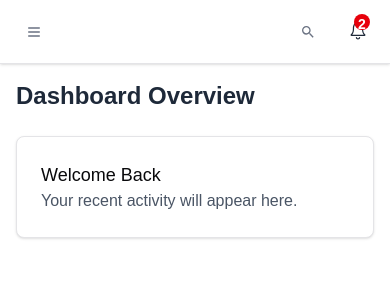
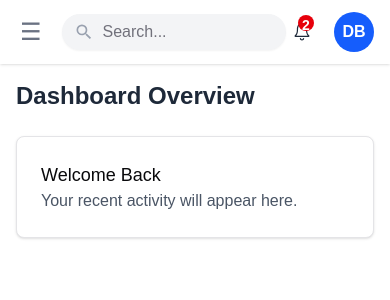
Before and after one commit to dinahbella/task-management, a Next.js app in the folder client/: page /dashboard in a window 390 px wide. Shown: the top 300 px of the page. Built offline with nearby package versions, Linux system fonts and the light colour scheme.

Commit message:
useAvatar

```diff
--- a/client/src/components/Navbar.jsx
+++ b/client/src/components/Navbar.jsx
@@ -4,54 +4,44 @@ import { useDispatch, useSelector } from "react-redux";
 import NotificationPanel from "./NotificationPanel";
 import { setOpenSidebar } from "@/redux/slices/authSlice";
 import { Input } from "./ui/input";
-import { Button } from "./ui/button";
-import { Menu } from "lucide-react";
+import UserAvatar from "./UserAvatar";
 
 const Navbar = () => {
   const { user } = useSelector((state) => state.auth);
   const dispatch = useDispatch();
 
   return (
-    <header className="sticky top-0 z-50 flex h-16 w-full items-center justify-between border-b bg-white px-4 shadow-sm dark:border-gray-800 dark:bg-gray-900">
-      <div className="flex items-center gap-4">
-        {/* Mobile sidebar toggle */}
-        <Button
-          variant="ghost"
-          size="icon"
-          className="md:hidden"
+    <header className="sticky top-0 z-50 bg-white shadow-sm">
+      <div className="flex items-center justify-between h-16 px-4 sm:px-6 lg:px-8">
+        {/* Left section - Hamburger and Search */}
+        <div className="flex items-center space-x-4">
+          <button
             onClick={() => dispatch(setOpenSidebar(true))}
+            className="p-1 text-gray-500 rounded-md hover:bg-gray-100 focus:outline-none focus:ring-2 focus:ring-gray-200 md:hidden"
             aria-label="Open sidebar"
           >
-          <Menu className="h-5 w-5 text-gray-500 dark:text-gray-400" />
-        </Button>
+            <span className="text-2xl">☰</span>
+          </button>
 
-        {/* Search bar */}
-        <div className="relative hidden w-64 items-center 2xl:w-80">
-          <MdOutlineSearch className="absolute left-3 h-5 w-5 text-gray-400 dark:text-gray-500" />
+          <div className="relative max-w-md w-full">
+            <div className="absolute inset-y-0 left-0 pl-3 flex items-center pointer-events-none">
+              <MdOutlineSearch className="h-5 w-5 text-gray-400" />
+            </div>
             <Input
               type="text"
               placeholder="Search..."
-            className="w-full rounded-full pl-10 pr-4 shadow-sm focus-visible:ring-1"
+              className="block w-full pl-10 pr-3 py-2 border border-transparent rounded-full bg-gray-100 focus:bg-white focus:border-gray-300 focus:ring-1 focus:ring-primary text-gray-800 placeholder-gray-500 transition-all duration-200"
             />
           </div>
         </div>
 
-      <div className="flex items-center gap-4">
-        {/* Mobile search button (replaces search bar on small screens) */}
-        <Button
-          variant="ghost"
-          size="icon"
-          className="md:hidden"
-          aria-label="Search"
-        >
-          <MdOutlineSearch className="h-5 w-5 text-gray-500 dark:text-gray-400" />
-        </Button>
-
-        {/* Notification panel */}
+        {/* Right section - Notifications and User */}
+        <div className="flex items-center space-x-4">
           <NotificationPanel />
 
-        {/* User avatar - uncomment when ready */}
-        {/* <UserAvatar /> */}
+          {/* Uncomment when UserAvatar is ready */}
+          <UserAvatar user={user} />
+        </div>
       </div>
     </header>
   );
--- a/client/src/components/NotificationPanel.jsx
+++ b/client/src/components/NotificationPanel.jsx
@@ -3,7 +3,7 @@ import moment from "moment";
 import Link from "next/link";
 import { Fragment, useState } from "react";
 import { BiSolidMessageRounded } from "react-icons/bi";
-import { HiBellAlert } from "react-icons/hi2";
+import { FaRegBell } from "react-icons/fa6";
 import { IoIosNotificationsOutline } from "react-icons/io";
 
 const data = [
@@ -43,7 +43,7 @@ const data = [
 ];
 const ICONS = {
   alert: (
-    <HiBellAlert className="h-5 w-5 text-gray-600 group-hover:text-indigo-600" />
+    <FaRegBell className="h-5 w-5 text-gray-600 group-hover:text-indigo-600" />
   ),
   message: (
     <BiSolidMessageRounded className="h-5 w-5 text-gray-600 group-hover:text-indigo-600" />
--- a/client/src/components/Sidebar.jsx
+++ b/client/src/components/Sidebar.jsx
@@ -39,7 +39,7 @@ const linkData = [
     icon: <MdOutlinePendingActions />,
   },
   {
-    label: "To Do",
+    label: "ToDo",
     link: "/todo/todo",
     icon: <MdOutlinePendingActions />,
   },
--- /dev/null
+++ b/client/src/components/UserAvatar.jsx
@@ -0,0 +1,89 @@
+"use client";
+
+import { Menu, Transition } from "@headlessui/react";
+import { Fragment, useState } from "react";
+import { FaUser, FaUserLock } from "react-icons/fa";
+import { IoLogOutOutline } from "react-icons/io5";
+import { useDispatch, useSelector } from "react-redux";
+import { useRouter } from "next/navigation"; // ✅ replaces useNavigate
+import { getInitials } from "@/utils"; // adjust import path as needed
+
+const UserAvatar = () => {
+  const [open, setOpen] = useState(false);
+  const [openPassword, setOpenPassword] = useState(false);
+  const { user } = useSelector((state) => state.auth);
+  const dispatch = useDispatch();
+  const router = useRouter(); // ✅ Next.js navigation
+
+  const logoutHandler = () => {
+    // Replace this with your actual logout logic
+    console.log("Logout");
+    // Example: dispatch(logOut()); router.push("/login");
+  };
+
+  return (
+    <div>
+      <Menu as="div" className="relative inline-block text-left">
+        <div>
+          <Menu.Button className="w-10 h-10 2xl:w-12 2xl:h-12 flex items-center justify-center rounded-full bg-blue-600">
+            <span className="text-white font-semibold">
+              {getInitials(user?.name || "D B")}
+            </span>
+          </Menu.Button>
+        </div>
+
+        <Transition
+          as={Fragment}
+          enter="transition ease-out duration-100"
+          enterFrom="transform opacity-0 scale-95"
+          enterTo="transform opacity-100 scale-100"
+          leave="transition ease-in duration-75"
+          leaveFrom="transform opacity-100 scale-100"
+          leaveTo="transform opacity-0 scale-95"
+        >
+          <Menu.Items className="absolute right-0 mt-2 w-56 origin-top-right rounded-md bg-white shadow-2xl ring-1 ring-black/5 focus:outline-none z-50">
+            <div className="p-4">
+              <Menu.Item>
+                {() => (
+                  <button
+                    onClick={() => setOpen(true)}
+                    className="text-gray-700 flex w-full items-center gap-2 rounded-md px-2 py-2 text-base hover:bg-gray-100"
+                  >
+                    <FaUser className="w-5 h-5" />
+                    Profile
+                  </button>
+                )}
+              </Menu.Item>
+
+              <Menu.Item>
+                {() => (
+                  <button
+                    onClick={() => setOpenPassword(true)}
+                    className="text-gray-700 flex w-full items-center gap-2 rounded-md px-2 py-2 text-base hover:bg-gray-100"
+                  >
+                    <FaUserLock className="w-5 h-5" />
+                    Change Password
+                  </button>
+                )}
+              </Menu.Item>
+
+              <Menu.Item>
+                {() => (
+                  <button
+                    onClick={logoutHandler}
+                    className="text-red-600 flex w-full items-center gap-2 rounded-md px-2 py-2 text-base hover:bg-red-100"
+                  >
+                    <IoLogOutOutline className="w-6 h-6" />
+                    Logout
+                  </button>
+                )}
+              </Menu.Item>
+            </div>
+          </Menu.Items>
+        </Transition>
+      </Menu>
+    </div>
+  );
+};
+
+export default UserAvatar;
--- /dev/null
+++ b/client/src/utils/index.js
@@ -0,0 +1,54 @@
+export const formatDate = (date) => {
+  // Get the month, day, and year
+  const month = date.toLocaleString("en-US", { month: "short" });
+  const day = date.getDate();
+  const year = date.getFullYear();
+
+  const formattedDate = `${day}-${month}-${year}`;
+
+  return formattedDate;
+};
+
+export function dateFormatter(dateString) {
+  const inputDate = new Date(dateString);
+
+  if (isNaN(inputDate)) {
+    return "Invalid Date";
+  }
+
+  const year = inputDate.getFullYear();
+  const month = String(inputDate.getMonth() + 1).padStart(2, "0");
+  const day = String(inputDate.getDate()).padStart(2, "0");
+
+  const formattedDate = `${year}-${month}-${day}`;
+  return formattedDate;
+}
+
+export function getInitials(fullName) {
+  const names = fullName.split(" ");
+
+  const initials = names.slice(0, 2).map((name) => name[0].toUpperCase());
+
+  const initialsStr = initials.join("");
+
+  return initialsStr;
+}
+
+export const PRIOTITYSTYELS = {
+  high: "text-red-600",
+  medium: "text-yellow-600",
+  low: "text-blue-600",
+};
+
+export const TASK_TYPE = {
+  todo: "bg-blue-600",
+  "in progress": "bg-yellow-600",
+  completed: "bg-green-600",
+};
+
+export const BGS = [
+  "bg-blue-600",
+  "bg-yellow-600",
+  "bg-red-600",
+  "bg-green-600",
+];
```
Lines whose indentation alone changed are shown as unchanged.
